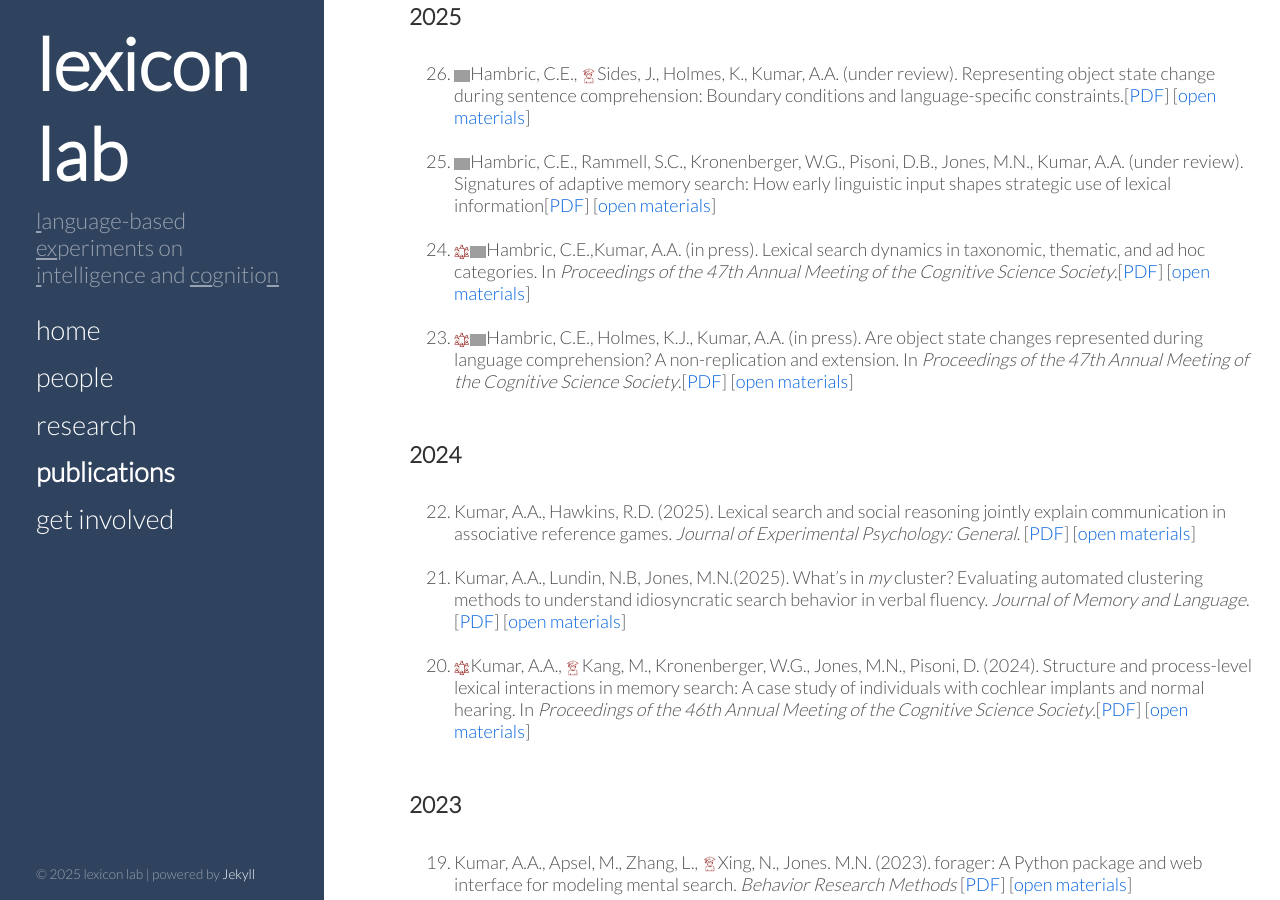
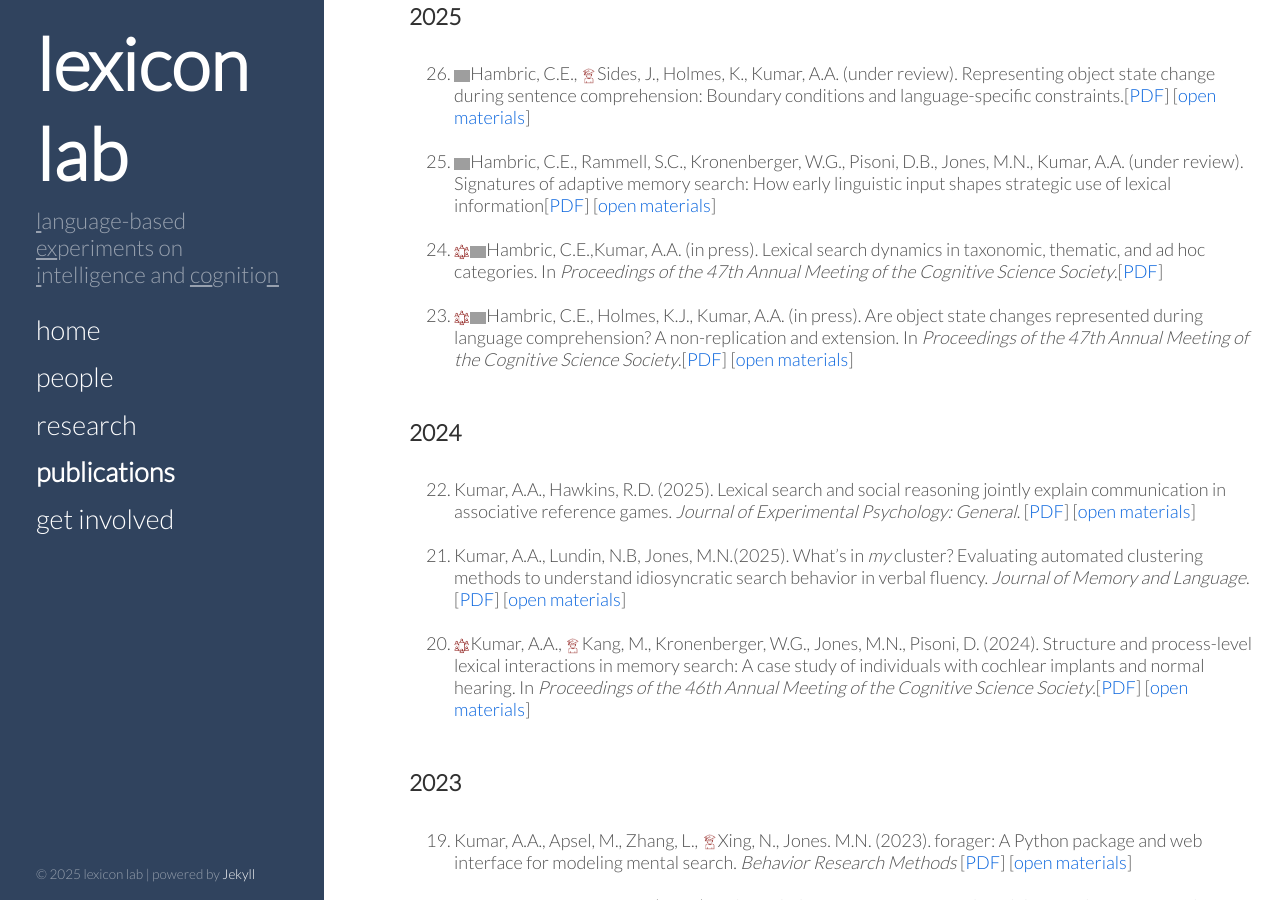
Before and after one commit to thelexiconlab/thelexiconlab.github.io, a Jekyll site: the page built from publications.html, in a window 1280 px wide and 900 px high, scrolled down 408 px. Built offline with Jekyll 4.4.1, drawn with Linux system fonts in a browser that asks for light colours; Markdown is read by kramdown in place of the engine named in the settings; grey boxes are pictures that could not be loaded.

Commit message:
update semantigories

```diff
--- a/publications.html
+++ b/publications.html
@@ -19,7 +19,7 @@
 <h3 class="unindent"> 2025 </h3><br>
 <li><div><img src ="/images/icons/phd-icon.png" alt=" icon" class = "papericon" title="postdoc">Hambric, C.E., <img src ="/images/icons/undergrad.png" alt="ug icon" class = "papericon" title="undergraduate author">Sides, J., Holmes, K., Kumar, A.A. (under review). Representing object state change during sentence comprehension: Boundary conditions and language-specific constraints.[<a href="https://osf.io/preprints/psyarxiv/8yxsr_v1" target="_blank" style="color:#0864dd;">PDF</a>] [<a href="https://osf.io/8v6yz/" target="_blank" style="color:#0864dd;">open materials</a>]</div></li><br>
 <li><div><img src ="/images/icons/phd-icon.png" alt=" icon" class = "papericon" title="postdoc">Hambric, C.E., Rammell, S.C., Kronenberger, W.G., Pisoni, D.B., Jones, M.N., Kumar, A.A. (under review). Signatures of adaptive memory search: How early linguistic input shapes strategic use of lexical information[<a href="" target="_blank" style="color:#0864dd;">PDF</a>] [<a href="https://github.com/thelexiconlab/cochlear-full" target="_blank" style="color:#0864dd;">open materials</a>]</div></li><br>
-<li><div><img src ="/images/icons/conference.png" alt="conference icon" class = "papericon"><img src ="/images/icons/phd-icon.png" alt=" icon" class = "papericon" title="postdoc">Hambric, C.E.,Kumar, A.A. (in press). Lexical search dynamics in taxonomic, thematic, and ad hoc categories. In <i> Proceedings of the 47th Annual Meeting of the Cognitive Science Society</i>.[<a href="" target="_blank" style="color:#0864dd;">PDF</a>] [<a href="https://github.com/thelexiconlab/cochlear-full" target="_blank" style="color:#0864dd;">open materials</a>]</div></li><br>
+<li><div><img src ="/images/icons/conference.png" alt="conference icon" class = "papericon"><img src ="/images/icons/phd-icon.png" alt=" icon" class = "papericon" title="postdoc">Hambric, C.E.,Kumar, A.A. (in press). Lexical search dynamics in taxonomic, thematic, and ad hoc categories. In <i> Proceedings of the 47th Annual Meeting of the Cognitive Science Society</i>.[<a href="" target="_blank" style="color:#0864dd;">PDF</a>] </div></li><br>
 <li><div><img src ="/images/icons/conference.png" alt="conference icon" class = "papericon"><img src ="/images/icons/phd-icon.png" alt=" icon" class = "papericon" title="postdoc">Hambric, C.E., Holmes, K.J., Kumar, A.A. (in press). Are object state changes represented during language comprehension? A non-replication and extension. In <i> Proceedings of the 47th Annual Meeting of the Cognitive Science Society</i>.[<a href="" target="_blank" style="color:#0864dd;">PDF</a>] [<a href="https://github.com/abhilasha-kumar/object-states-cogsci" target="_blank" style="color:#0864dd;">open materials</a>]</div></li><br>
 <h3 class="unindent"> 2024 </h3><br>
 <li><div>Kumar, A.A., Hawkins, R.D. (2025). Lexical search and social reasoning jointly explain communication in associative reference games. <i>Journal of Experimental Psychology: General</i>. [<a href="https://osf.io/preprints/psyarxiv/3a9kq" target="_blank" style="color:#0864dd;">PDF</a>] [<a href="https://github.com/hawkrobe/lexical-search-and-pragmatics" target="_blank" style="color:#0864dd;">open materials</a>]</div></li><br>
```
